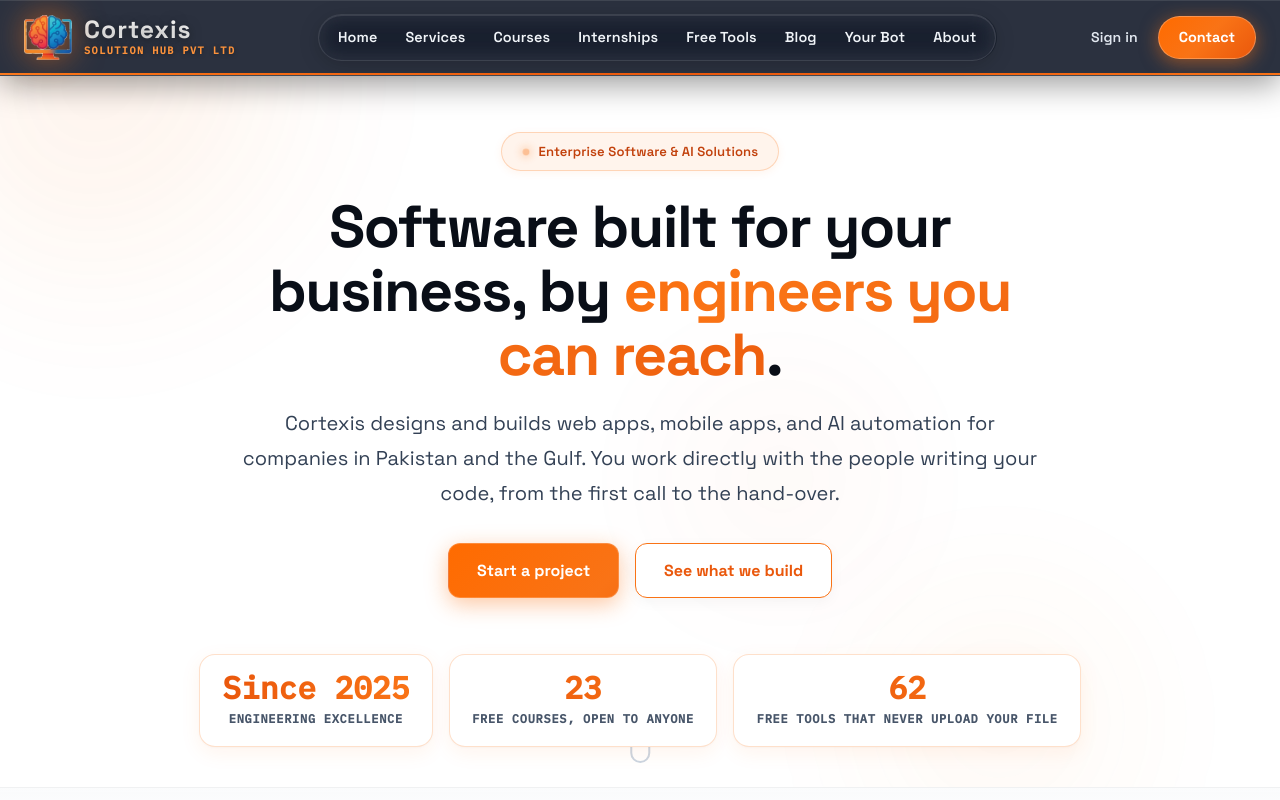
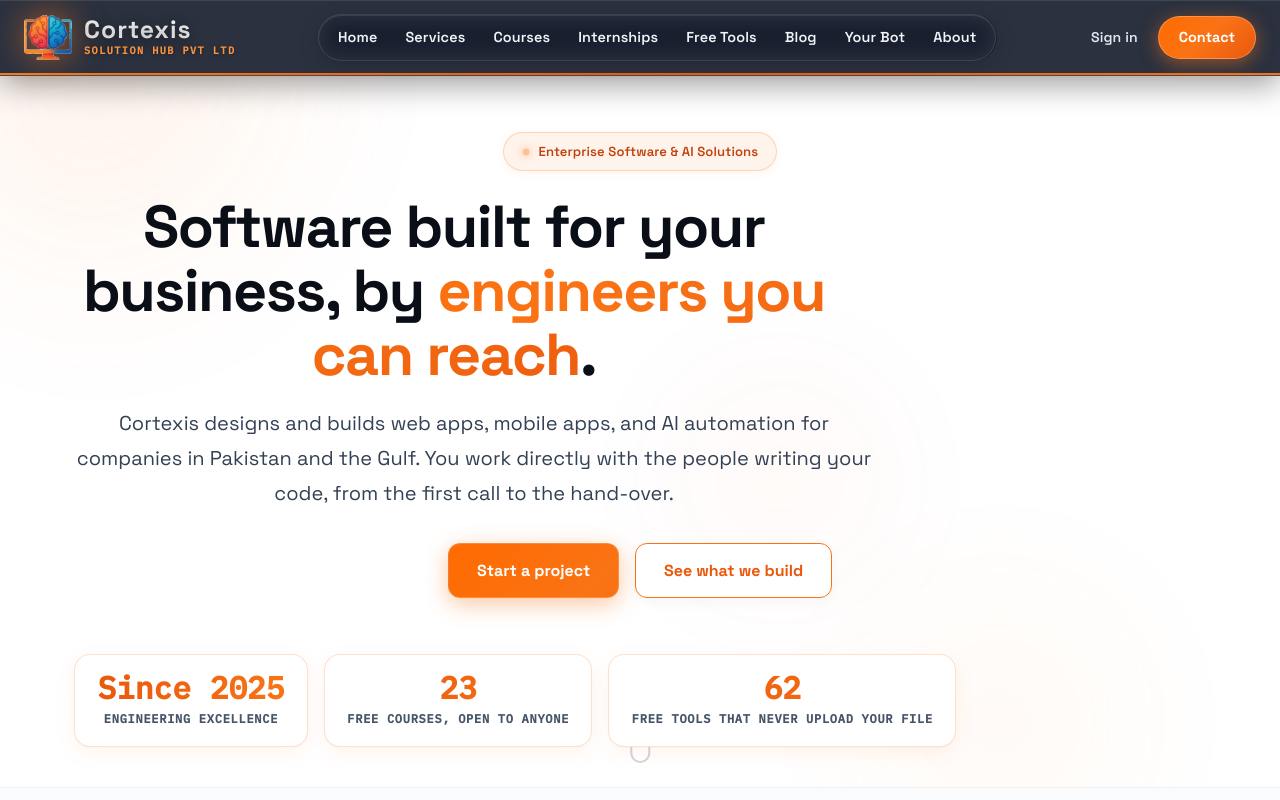
Before and after one commit to muhammad-umair-naseer/mern-fullstack-platform, a React (Create React App) app in the folder client/: page / in a window 1280 px wide. Shown: the top 800 px of the page. Built offline with nearby package versions, Linux system fonts and the light colour scheme; no server answers; a web font is replaced by a local one.

Commit message:
style(hero): revert hero content alignment back to natural left alignment

```diff
--- a/client/src/components/Hero.css
+++ b/client/src/components/Hero.css
@@ -18,10 +18,6 @@
   max-width: 1180px;
   margin: 0 auto;
   padding: 0 24px;
-  display: flex;
-  flex-direction: column;
-  align-items: center;
-  text-align: center;
 }
 
 /* ── Decorative floating glows ─────────────────────────────────────── */
@@ -71,7 +67,7 @@
   display: inline-flex;
   align-items: center;
   gap: 0.55rem;
-  padding: 0.5rem 1.25rem;
+  padding: 0.5rem 1.1rem;
   margin-bottom: 1.5rem;
   border-radius: 999px;
   font-size: 0.82rem;
@@ -120,10 +116,9 @@
   font-weight: 800;
   line-height: 1.08;
   letter-spacing: -0.025em;
-  max-width: 820px;
-  margin: 0 auto 1.2rem auto;
+  max-width: 760px;
+  margin-bottom: 1.2rem;
   color: #090e17;
-  text-align: center;
 }
 .hero-gradient-text {
   font-style: normal;
@@ -142,21 +137,16 @@
 .hero-subtitle {
   color: #334155;
   font-size: clamp(1.05rem, 1.1vw + 0.85rem, 1.2rem);
-  max-width: 680px;
+  max-width: 560px;
   line-height: 1.75;
-  margin: 0 auto 2.25rem auto;
-  text-align: center;
+  margin-bottom: 2rem;
 }
 
 /* CTA group */
 .hero-buttons {
-  display: flex;
-  align-items: center;
-  justify-content: center;
+  display: inline-flex;
   gap: 16px;
   flex-wrap: wrap;
-  margin: 0 auto;
-  width: 100%;
 }
 
 .btn {
@@ -209,12 +199,9 @@
 /* Coordinate stats — luxury white cards with orange accents */
 .hero-coords {
   display: flex;
-  justify-content: center;
-  align-items: stretch;
   gap: 1rem;
   margin-top: 3.5rem;
   flex-wrap: wrap;
-  width: 100%;
 }
 .coord {
   display: flex;
```
